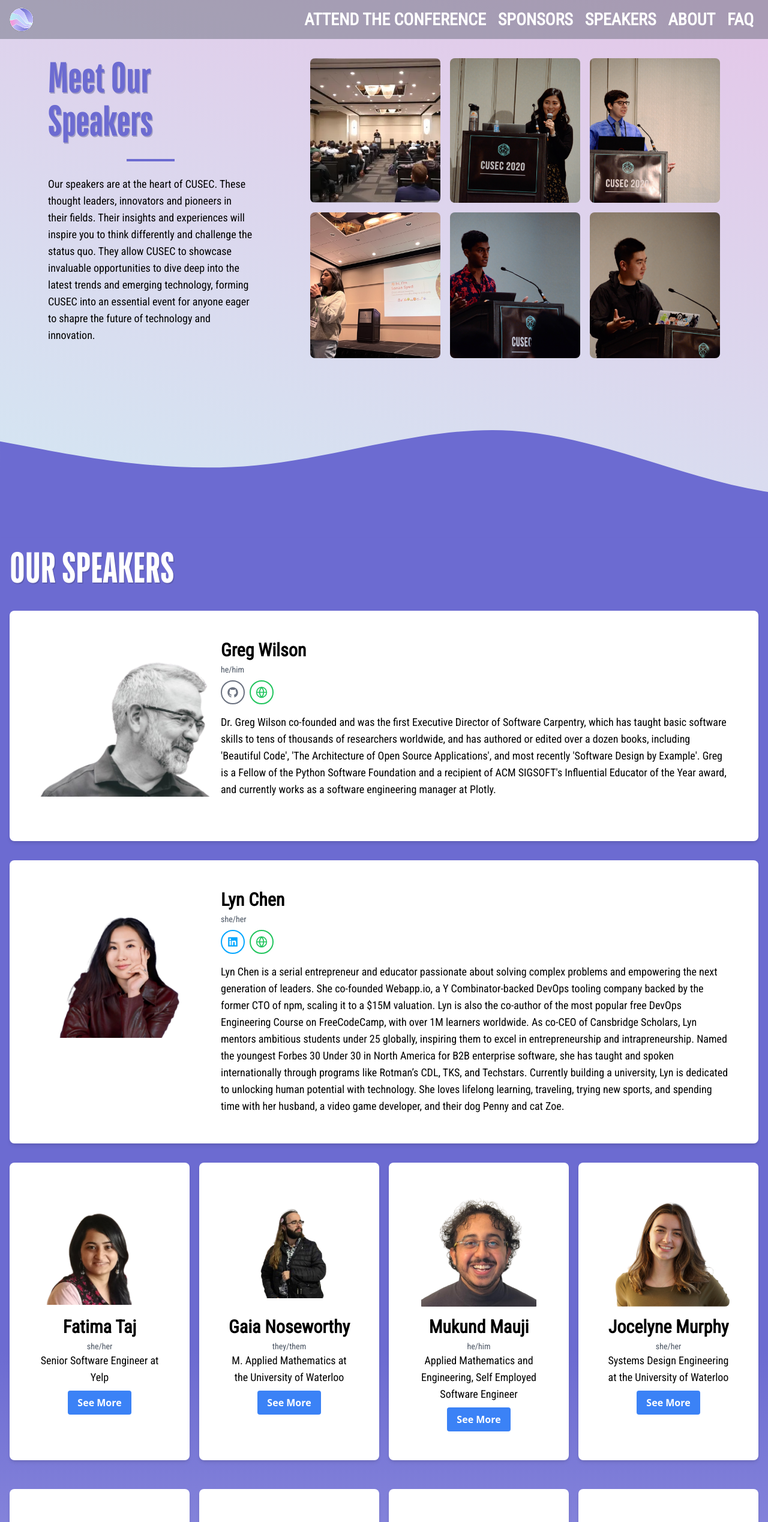
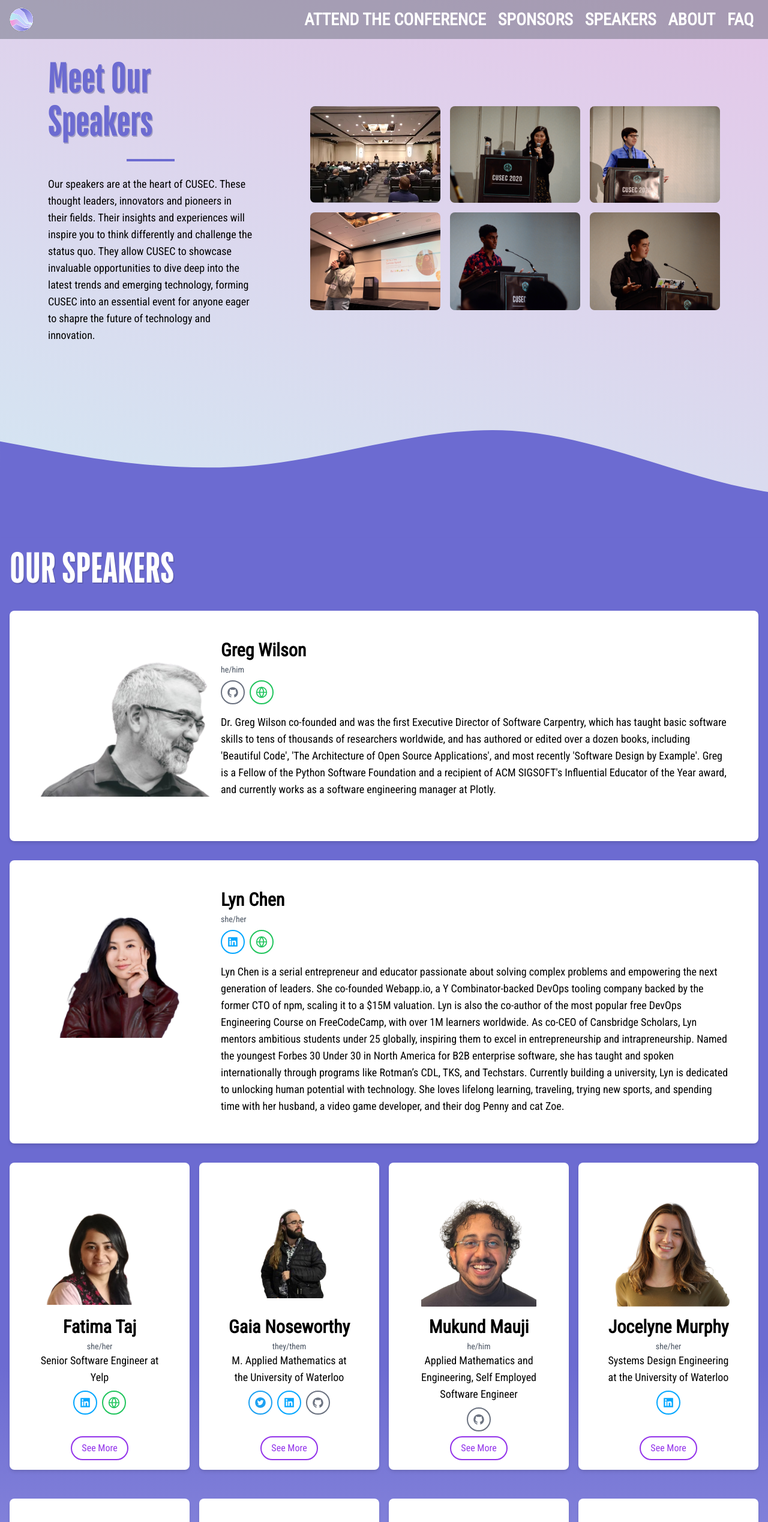
Before and after one commit to cusec/2025, a Next.js app: page /speakers in a window 1280 px wide. Shown: the top 2537 px of the page at 60% size. Built offline with nearby package versions, Linux system fonts and the light colour scheme.

Commit message:
feat(speakers): enhance speaker cards with social icons and improved layout

```diff
--- a/app/speakers/page.tsx
+++ b/app/speakers/page.tsx
@@ -15,7 +15,7 @@ export default function SpeakersPage() {
     <>
       <title>Speakers</title>
       <LoadingElement delay={0}>
-        <main className="flex flex-col overflow-x-hidden mainBackgroundGradient -mb-20">
+        <main className="flex flex-col overflow-x-hidden mainBackgroundGradient justify-center -mb-20">
           <div className="h-auto flex mt-[65px]">
             <SpeakersHero />
           </div>
--- a/components/Speakers/SpeakerCard.tsx
+++ b/components/Speakers/SpeakerCard.tsx
@@ -6,24 +6,39 @@ const SpeakerCard = ({ speaker }: { speaker: Speaker }) => {
   const [showMore, setShowMore] = useState(false);
 
   return (
-    <div className="mb-8 bg-white rounded-lg shadow-md p-12">
+    <div className="mb-8 bg-white rounded-lg shadow-md p-12 relative">
       <img src={speaker.image} alt={speaker.name} className="w-full h-48 object-contain rounded-lg mb-4" />
       <div className="text-center">
         <h2 className="text-3xl font-bold mb-1 RobotoText">{speaker.name}</h2>
         <p className="text-sm text-gray-600 RobotoText">{speaker.pronouns}</p>
         <p className="text-lg mb-2 RobotoText">{speaker.role}</p>
-        <button
-          className="bg-blue-500 hover:bg-blue-700 text-white font-bold py-2 px-4 rounded"
-          onClick={() => setShowMore(true)}
-        >
-          See More
-        </button>
+        <div className="flex flex-wrap gap-2 justify-center RobotoText mb-4">
+          {iconConfigs.map((iconConfig) => (
+            speaker.social[iconConfig.prop] && (
+              <a
+                key={iconConfig.prop}
+                href={speaker.social[iconConfig.prop]}
+                target="_blank"
+                rel="noopener noreferrer"
+                className={`flex items-center justify-center w-10 h-10 rounded-full border-2 transition duration-300 ease-in-out ${iconConfig.classes} hover:bg-opacity-100 hover:text-white`}
+              >
+                <iconConfig.IconComponent className="w-5 h-5" />
+              </a>
+            )
+          ))}
+        </div>
       </div>
+      <button
+        className="RobotoText flex items-center justify-center w-24 h-10 rounded-full border-2 border-purple-600 text-purple-600 bg-white transition duration-300 ease-in-out hover:bg-purple-600 hover:text-white absolute bottom-4 left-1/2 transform -translate-x-1/2"
+        onClick={() => setShowMore(true)}
+      >
+        See More
+      </button>
       {showMore && (
-        <div className="fixed top-0 left-0 w-full h-full bg-gray-500 bg-opacity-75 flex justify-center items-center">
-          <div className="bg-white rounded-lg shadow-md p-12 relative w-11/12 md:w-7/10 lg:w-4/5 xl:w-3/4 2xl:w-2/3 mx-auto">
+        <div className={`fixed top-0 left-0 w-full h-full bg-gray-500 bg-opacity-75 flex justify-center items-center z-50 transition duration-300 ease-in-out ${showMore ? 'opacity-100 animate-fade-in' : 'opacity-0'}`}>
+          <div className="bg-white rounded-lg shadow-md p-12 relative w-11/12 md:w-7/10 lg:w-4/5 xl:w-3/4 2xl:w-2/3 mx-auto z-50">
             <button
-              className="bg-red-500 hover:bg-red-700 text-white font-bold py-2 px-4 rounded opacity-80 hover:opacity-100 absolute top-4 right-4"
+              className="flex items-center justify-center w-10 h-10 rounded-full border-2 border-red-600 text-red-600 bg-white transition duration-300 ease-in-out hover:bg-red-600 hover:text-white absolute top-4 right-4 z-50"
               onClick={() => setShowMore(false)}
             >
               X
@@ -46,7 +61,7 @@ const SpeakerCard = ({ speaker }: { speaker: Speaker }) => {
               ))}
             </div>
             <button
-              className="bg-white text-purple-600 border-2 border-purple-600 font-bold py-2 px-4 rounded mt-4 opacity-80 hover:opacity-100"
+              className="flex items-center justify-center w-24 h-10 rounded-full border-2 border-purple-600 text-purple-600 bg-white transition duration-300 ease-in-out hover:bg-purple-600 hover:text-white mt-4"
               onClick={() => setShowMore(false)}
             >
               Close
--- a/components/Speakers/SpeakerHero.tsx
+++ b/components/Speakers/SpeakerHero.tsx
@@ -2,9 +2,9 @@ import React from 'react';
 
 const SpeakerHero = () => {
   return (
-    <div className="relative py-8">
-      <div className="container mx-auto px-4 lg:px-8 flex justify-center">
-        <div className="max-w-8xl mx-auto flex flex-col md:flex-row justify-center mt-15">
+    <div className="relative py-8 flex justify-center">
+      <div className="container mx-auto px-4 lg:px-8 flex justify-center items-center">
+        <div className="max-w-8xl mx-auto flex flex-col md:flex-row justify-center items-center mt-15">
           <div className="w-full md:w-1/2 xl:w-1/3 text-center md:text-left mx-4 md:mx-8 xl:mx-12 md:mb-0">
             <h1 className="text-5xl md:text-7xl lg:text-7xl font-bold purpleText mb-4 md:mb-6 leading-tight">
               Meet Our Speakers
```
